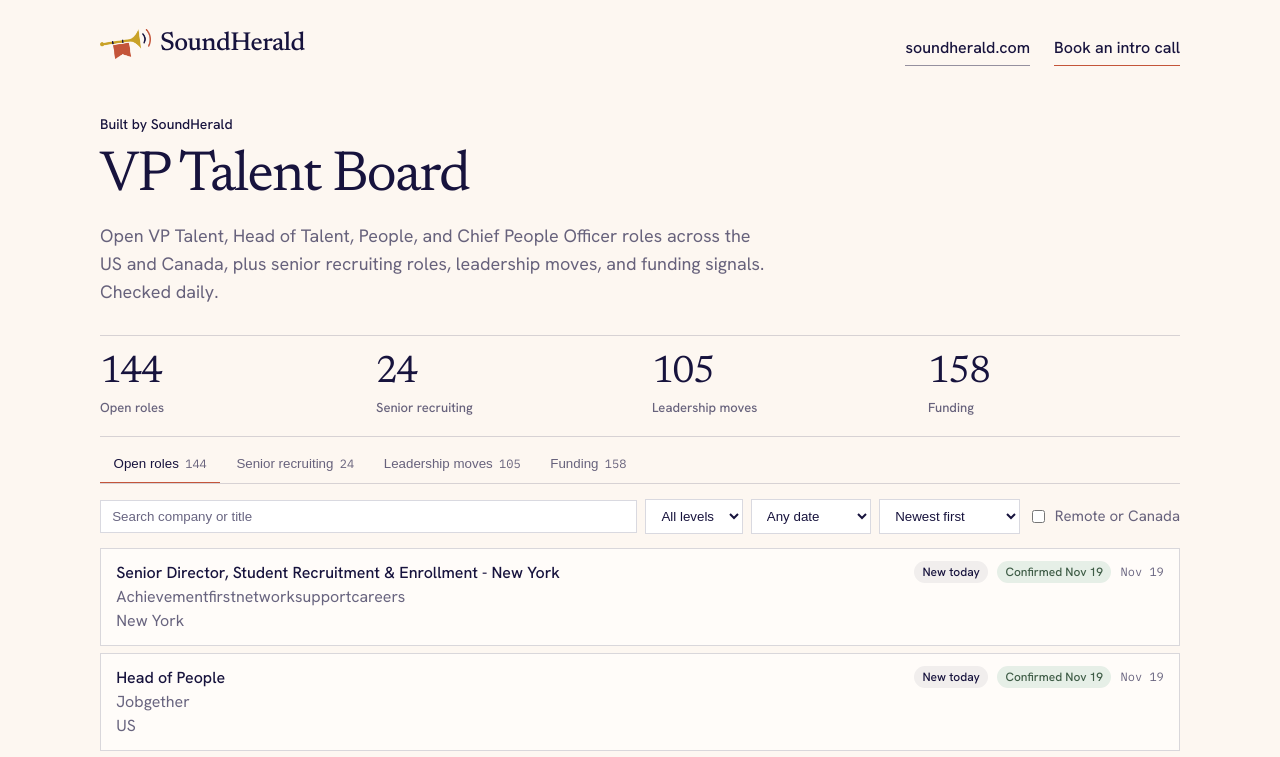
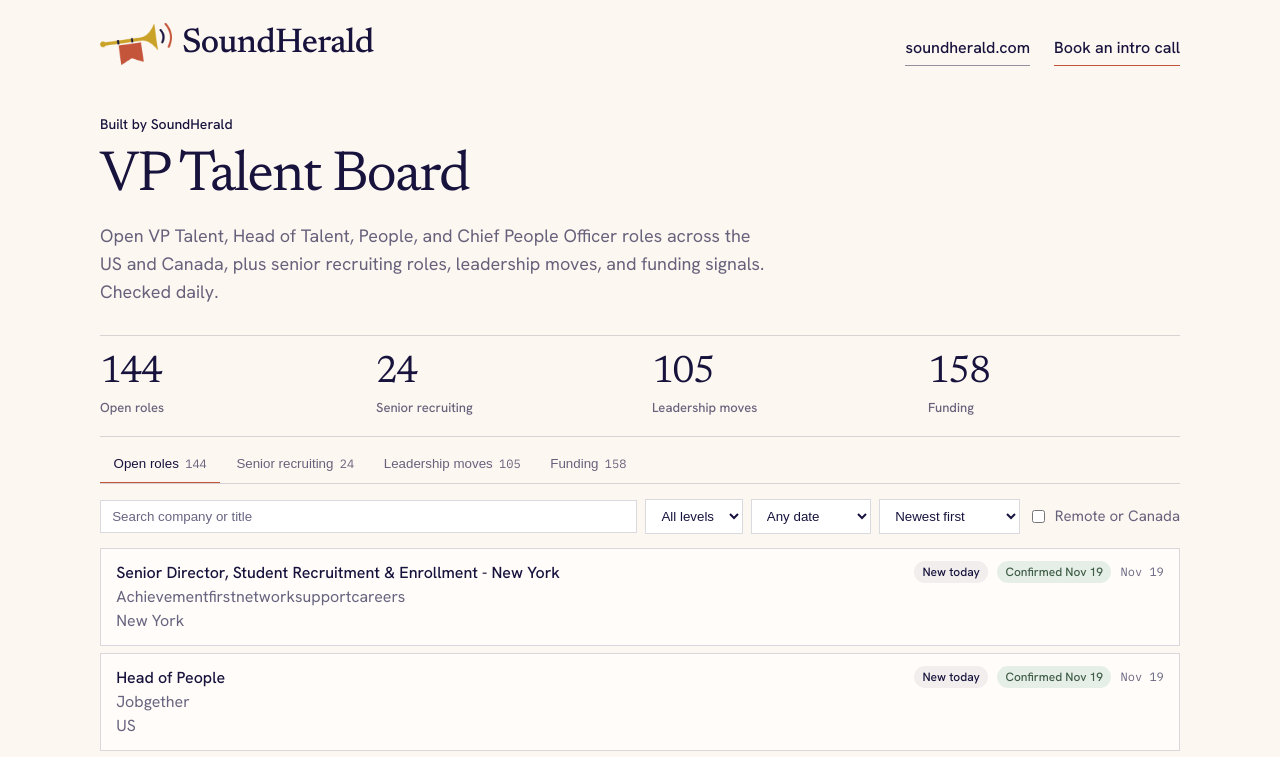
Before and after one commit to tkhoojones-cmd/talent-board, a plain HTML site: page index.html in a window 1280 px wide. Shown: the top 757 px of the page. Drawn offline with Linux system fonts and the light colour scheme.

Commit message:
Scale the header lockup to the SoundHerald size
Set the horn to 42px and the Newsreader name to 2.15rem, and step both down under 600px so the lockup stays on one line at 390px.

Co-authored-by: tkhoojones-cmd <tkhoojones-cmd@users.noreply.github.com>

```diff
--- a/index.html
+++ b/index.html
@@ -106,23 +106,24 @@ img { display: block; max-width: 100%; }
 .brand {
   display: inline-flex;
   align-items: center;
-  gap: 0.55rem;
+  gap: 0.65rem;
   text-decoration: none;
   color: #17133d;
 }
 .brand img {
-  height: 30px;
+  height: 42px;
   width: auto;
   display: block;
 }
 .brand-name {
-  font-family: 'Newsreader', Georgia, serif;
+  font-family: "Newsreader", Georgia, serif;
   font-weight: 500;
-  font-size: 1.625rem;
+  font-size: 2.15rem;
   letter-spacing: -0.02em;
   line-height: 1;
   font-optical-sizing: auto;
-  color: #17133d;
+  color: var(--ink);
+  white-space: nowrap;
 }
 .cta, .quiet {
   display: inline-flex;
@@ -342,6 +343,10 @@ details.row > summary::-webkit-details-marker { display: none; }
   .close { padding-bottom: 2.75rem; }
   .side { justify-content: flex-start; }
 }
+@media (max-width: 600px) {
+  .brand img { height: 34px; }
+  .brand-name { font-size: 1.75rem; }
+}
 @media (prefers-reduced-motion: reduce) {
   html { scroll-behavior: auto; }
 }
@@ -353,7 +358,7 @@ details.row > summary::-webkit-details-marker { display: none; }
 <div class="wrap">
 <nav class="nav" aria-label="Primary">
 <a class="brand" href="https://soundherald.com">
-<img src="assets/mark.png" alt="" aria-hidden="true">
+<img src="assets/mark.png" alt="" aria-hidden="true" width="71" height="42">
 <span class="brand-name">SoundHerald</span>
 </a>
 <div class="nav-links">
```
